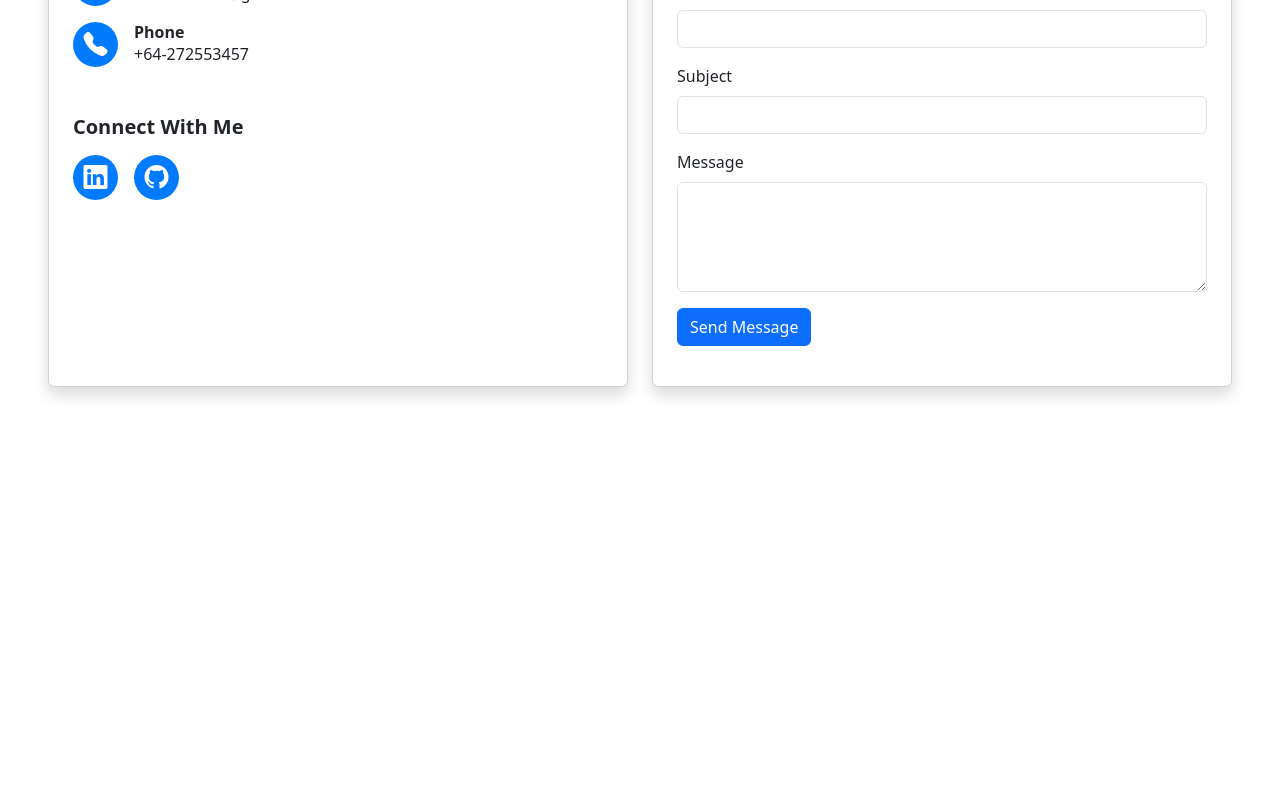
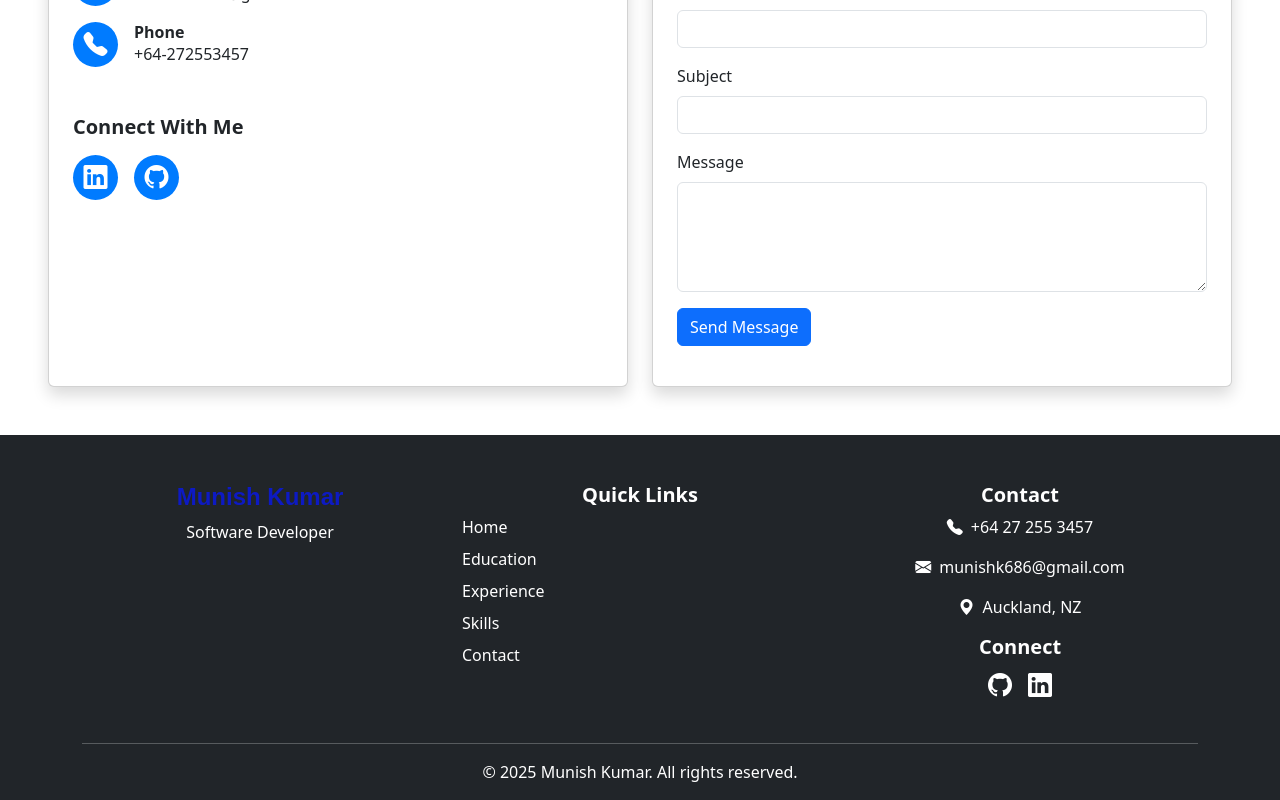
Before and after one commit to munishk686/portfolio, a React (Vite) app in the folder my-react-app/: page / in a window 1280 px wide. Shown: the part 3756-4556 px from the top of the page. Before the commit the page ends 4191 px from the top, so only its background shows below. Built offline with nearby package versions, Linux system fonts and the light colour scheme; a web font is replaced by a local one.

Commit message:
Updated footer

```diff
--- /dev/null
+++ b/my-react-app/src/pages/Footer.jsx
@@ -0,0 +1,48 @@
+
+function Footer() {
+  return (
+    <footer className="bg-dark text-white pt-5 pb-3">
+      <div className="container">
+        <div className="row">
+          {/* Name & Title */}
+          <div className="col-md-4 mb-4">
+            <h4 className="fw-bold">Munish Kumar</h4>
+            <p>Software Developer</p>
+          </div>
+
+          {/* Quick Links */}
+          <div className="col-md-4 mb-4">
+            <h5 className="fw-bold">Quick Links</h5>
+            <ul className="list-unstyled">
+              <li><a href="#home" className="text-white text-decoration-none">Home</a></li>
+              <li><a href="#education" className="text-white text-decoration-none">Education</a></li>
+              <li><a href="#experience" className="text-white text-decoration-none">Experience</a></li>
+              <li><a href="#skills" className="text-white text-decoration-none">Skills</a></li>
+              <li><a href="#contact" className="text-white text-decoration-none">Contact</a></li>
+            </ul>
+          </div>
+
+          {/* Contact & Social */}
+          <div className="col-md-4 mb-4">
+            <h5 className="fw-bold">Contact</h5>
+            <p><i className="bi bi-telephone-fill me-2"></i>+64 27 255 3457</p>
+            <p><i className="bi bi-envelope-fill me-2"></i>munishk686@gmail.com</p>
+            <p><i className="bi bi-geo-alt-fill me-2"></i>Auckland, NZ</p>
+
+            <h5 className="fw-bold mt-3">Connect</h5>
+            <a href="https://github.com/YOUR_USERNAME" target="_blank" rel="noreferrer" className="text-white me-3 fs-4">
+              <i className="bi bi-github"></i>
+            </a>
+            <a href="https://linkedin.com/in/YOUR_USERNAME" target="_blank" rel="noreferrer" className="text-white fs-4">
+              <i className="bi bi-linkedin"></i>
+            </a>
+          </div>
+        </div>
+        <hr className="border-top border-light" />
+        <p className="text-center mb-0">&copy; 2025 Munish Kumar. All rights reserved.</p>
+      </div>
+    </footer>
+  );
+}
+
+export default Footer;
--- a/my-react-app/src/pages/Home.jsx
+++ b/my-react-app/src/pages/Home.jsx
@@ -2,6 +2,7 @@ import About from "./About";
 import Contact from "./Contact";
 import Education from './Education';
 import Experience from "./Experience";
+import Footer from "./Footer";
 import Portfolio from "./Portfolio";
 import Skills from "./Skills";
 
@@ -85,6 +86,9 @@ function Home() {
             <Contact />
             {/* Contact section ends here */}
 
+            {/* Footer section start here */}
+            <Footer />
+            {/* Footer section ends here */}
 
         </div>
     );
--- a/my-react-app/src/pages/HowCanIHelp.jsx
+++ b/my-react-app/src/pages/HowCanIHelp.jsx
@@ -20,19 +20,19 @@ function HowCanIHelp() {
         <form ref={form} onSubmit={sendEmail} className="my-4 mx-2">
             <div className="mb-3 text-start">
                 <label htmlFor="name" className="form-label">Full Name</label>
-                <input type="text" className="form-control" id="name"  required />
+                <input type="text" className="form-control" id="name" name="name" required />
             </div>
             <div className="mb-3 text-start">
                 <label htmlFor="email" className="form-label">Email Address</label>
-                <input type="email" className="form-control" id="email"  required />
+                <input type="email" className="form-control" id="email" name="email" required />
             </div>
             <div className="mb-3 text-start">
                 <label htmlFor="subject" className="form-label">Subject</label>
-                <input type="subject" className="form-control" id="subject"  required />
+                <input type="text" className="form-control" id="subject" name="subject" required />
             </div>
             <div className="mb-3 text-start">
                 <label htmlFor="message" className="form-label">Message</label>
-                <textarea className="form-control" id="message" rows="4" required></textarea>
+                <textarea className="form-control" id="message" rows="4" name="message" required></textarea>
             </div>
             <div className="mb-3 text-start">
             <button type="submit" className="btn btn-primary">Send Message</button>
```
